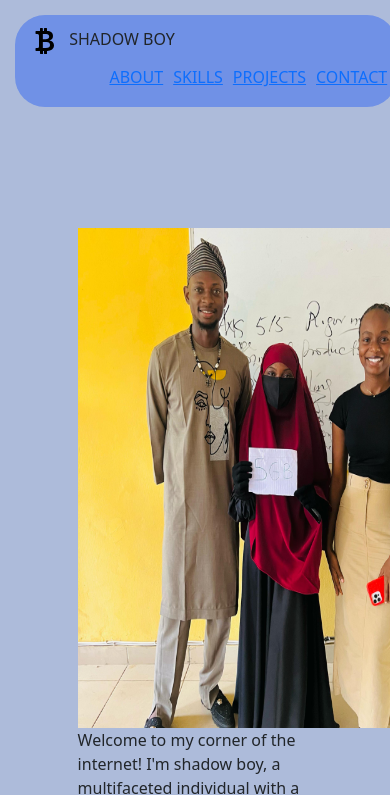
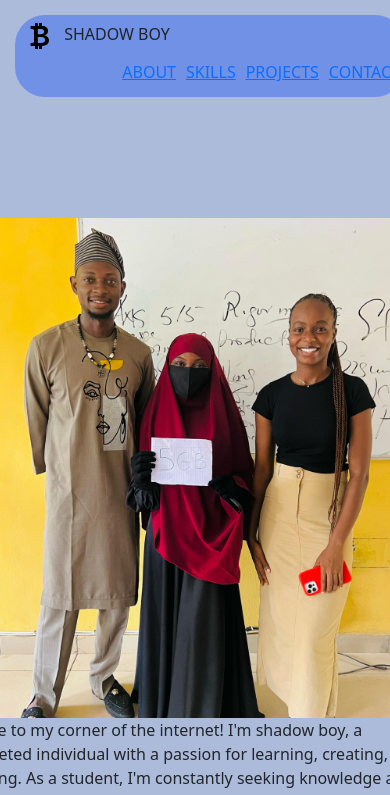
Before and after one commit to bruce213213/sekeenahproject, a plain HTML site: page index.html in a window 390 px wide. Shown: the top 795 px of the page. Drawn offline with nearby package versions, Linux system fonts and the light colour scheme.

Commit message:
Update style.css

```diff
--- a/style.css
+++ b/style.css
@@ -153,8 +153,27 @@ button {
 
  @media (max-width:1100px){
     .cont {
-        width: 90%;
-        margin-left: 4%;
+        width: auto;
+        margin-left: 5px;;
     }
+     .cont > img{
+         width: auto;
+         border-radius: 10px;
+
+
+     }
+
+
+.header{
+
+    display: inline-block;
+    width: 100%;
+    margin:15px;
+    padding:5px;
+    border-radius: 30px;
+
+    background-color:#7091E6;
+
+}
 
  }
```
